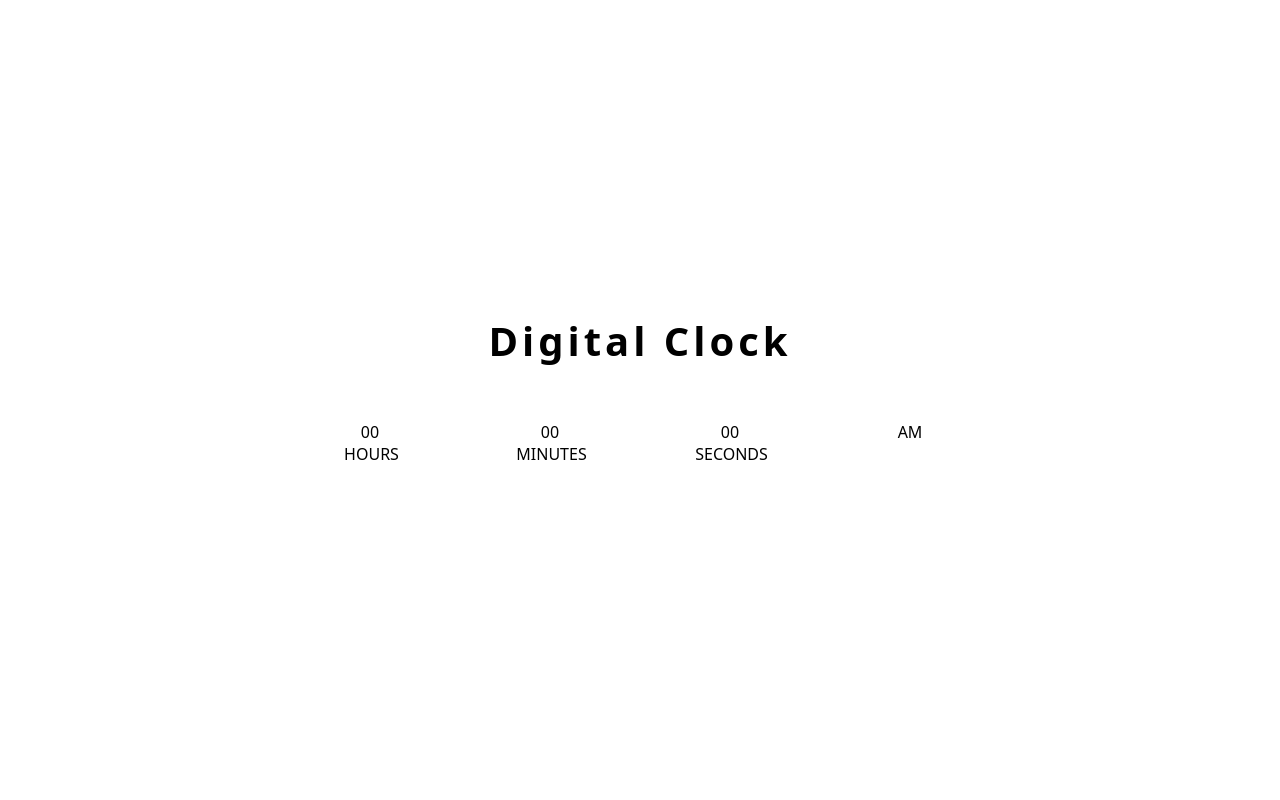
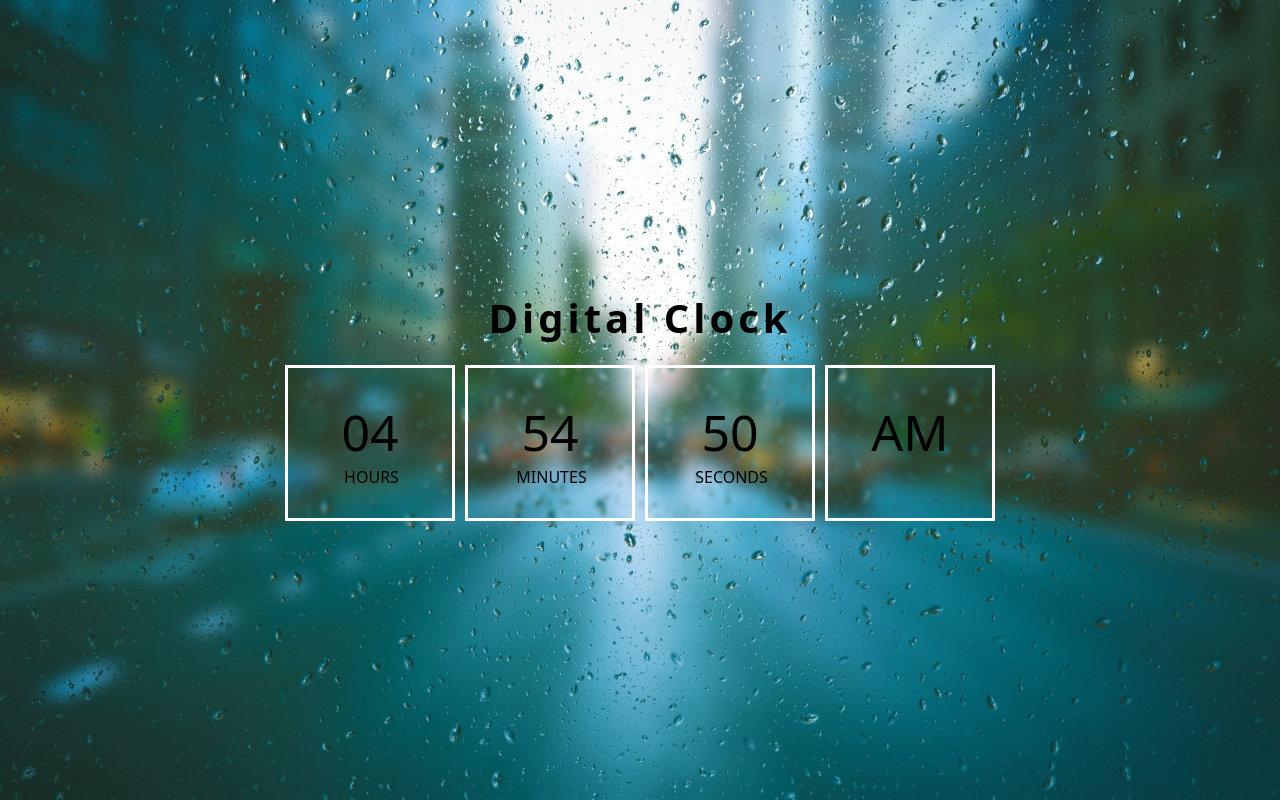
Before and after one commit to michaelr47/ClockApp, a plain HTML site: page index.html in a window 1280 px wide. Drawn offline with Linux system fonts and the light colour scheme.

Commit message:
fixed file path

```diff
--- a/index.html
+++ b/index.html
@@ -6,7 +6,7 @@
     <meta name="viewport" content="width=device-width, initial-scale=1.0">
     <title>Clock</title>
     <link rel="stylesheet" href="./styles.css">
-    <script defer src="./main.js"></script>
+    <script defer src="./app.js"></script>
 </head>
 <body>
     <main>
--- a/styles.css
+++ b/styles.css
@@ -10,7 +10,7 @@ body {
     align-items: center;
     height: 100vh;
     justify-content: center;
-    background-image: url('./bgclock.jpg');
+    background-image: url('./img/bgclock.jpg');
     background-size: cover;
     font-family:system-ui, -apple-system, BlinkMacSystemFont, 'Segoe UI', Roboto, Oxygen, Ubuntu, Cantarell, 'Open Sans', 'Helvetica Neue', sans-serif;
 
```
